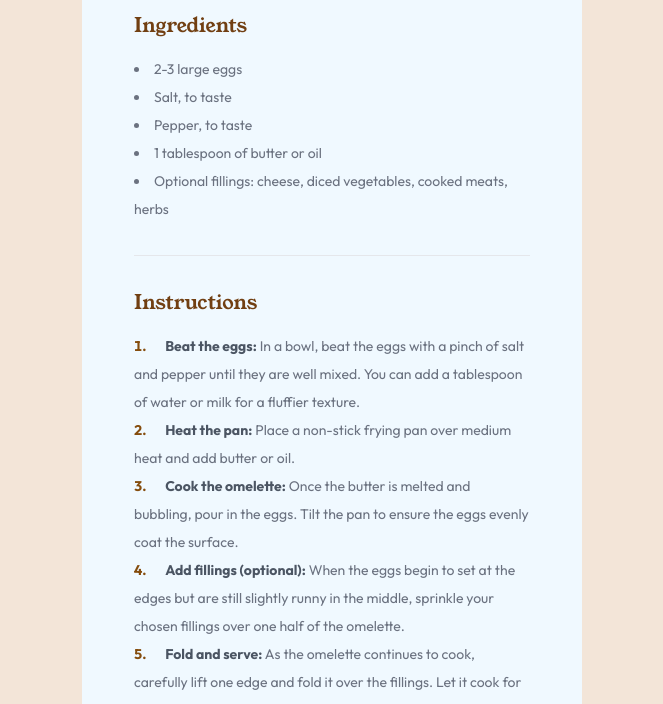
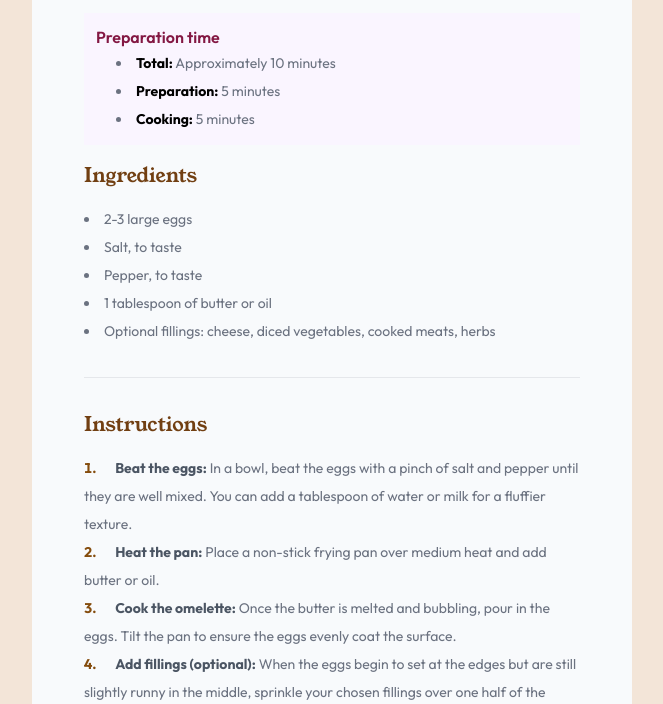
Before and after one commit to christianoller8/recipe-page-main, a website: page index.html in a window 1280 px wide. Shown: the part 547-1251 px from the top of the page, without its empty margins (308-971 px from the left). Drawn offline with nearby package versions, Linux system fonts and the light colour scheme.

Commit message:
changes done

```diff
--- a/index.html
+++ b/index.html
@@ -36,8 +36,8 @@
   </style>
 </head>
 
-<body class="sm:max-w-[500px] sm:mx-auto sm:bg-[#F3E5D8]">
-<div class="bg-sky-50 lg:mt-10 p-5">
+<body class="sm:max-w-[600px] sm:mx-auto sm:bg-[#F3E5D8]">
+<div class="bg-slate-50 sm:mt-36 p-5">
 
   <img class="rounded" src="./assets/images/image-omelette.jpeg" alt="Simple Omelette Recipe">
 
```
